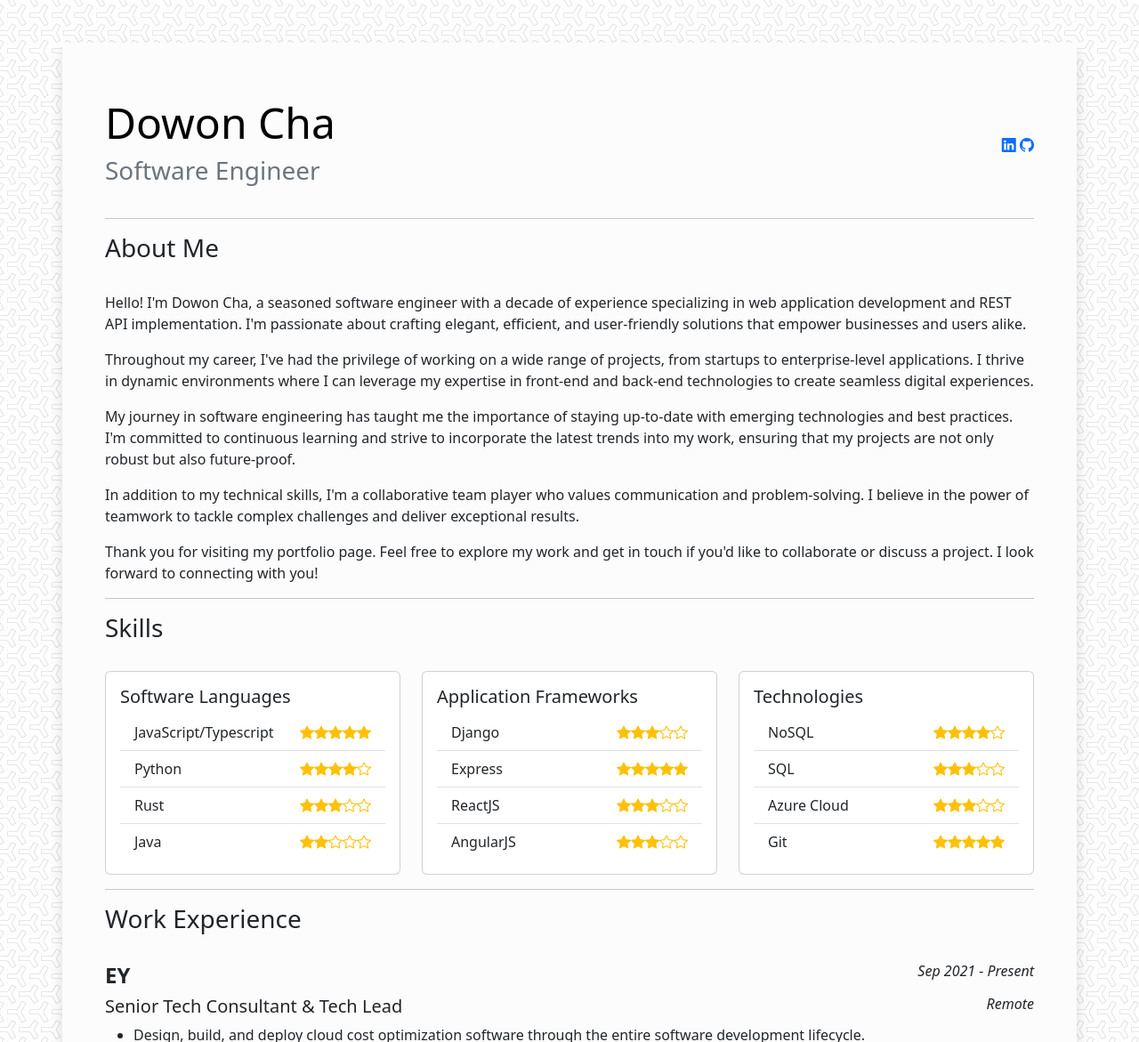
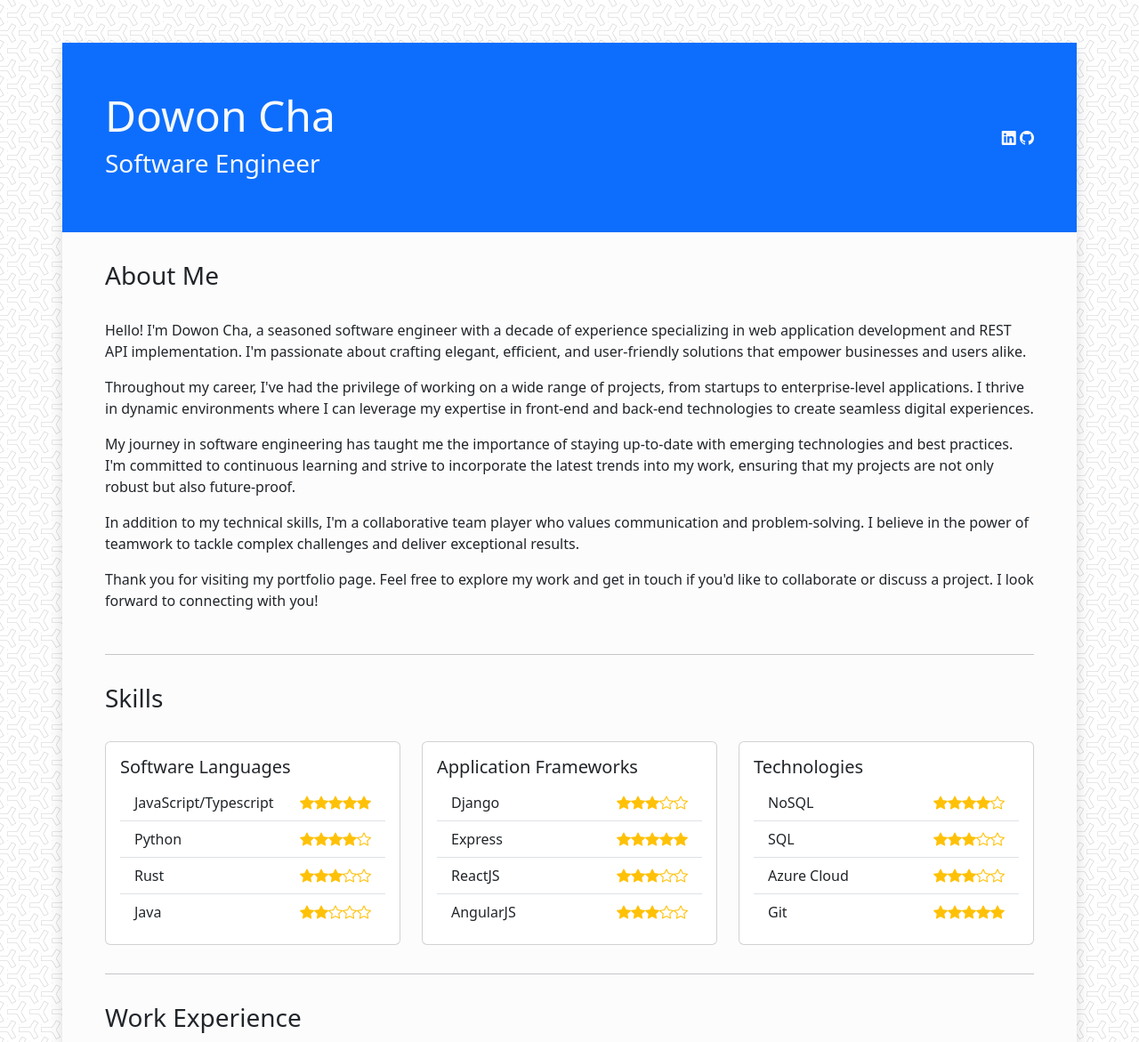
Before and after one commit to dowoncha/dowoncha.github.io, a plain HTML site: page index.html in a window 1280 px wide. Shown: the top 1171 px of the page at 89% size. Drawn offline with nearby package versions, Linux system fonts and the light colour scheme.

Commit message:
add some color

```diff
--- a/index.html
+++ b/index.html
@@ -16,23 +16,22 @@
     />
   </head>
   <body class="bg-y-so-serious">
-    <div class="container bg-light-subtle mt-5 shadow p-5">
-      <header class="navbar">
+    <div class="container bg-light-subtle mt-5 shadow p-0">
+      <header class="navbar bg-primary text-white p-5 mb-3">
         <span class="navbar-brand"
-          ><h1 class="display-5">Dowon Cha</h1>
-          <h3 class="text-secondary">Software Engineer</h3>
+          ><h1 class="display-5 text-light">Dowon Cha</h1>
+          <h3 class="text-light">Software Engineer</h3>
         </span>
         <div>
           <a href="https://www.linkedin.com/in/dowoncha/" class="icon-link"
-            ><i class="bi-linkedin"></i
+            ><i class="bi-linkedin text-light"></i
           ></a>
           <a href="https://www.github.com/dowoncha" class="icon-link"
-            ><i class="bi-github"></i
+            ><i class="bi-github text-light"></i
           ></a>
         </div>
       </header>
-      <hr />
-      <section>
+      <section class="px-5 py-3">
         <h3>About Me</h3>
         <br />
         <p>
@@ -67,8 +66,8 @@
           look forward to connecting with you!
         </p>
       </section>
-      <hr />
-      <section>
+      <hr class="mx-5"/>
+      <section class="px-5 py-3">
         <h3>Skills</h3>
         <br />
         <div class="row">
@@ -222,8 +221,8 @@
           </div>
         </div>
       </section>
-      <hr />
-      <section>
+      <hr class="mx-5"/>
+      <section class="px-5 py-3">
         <h3>Work Experience</h3>
         <br />
         <section class="pb-3">
@@ -338,7 +337,7 @@
             <li>Setup and maintain project’s CI/CD pipelines for devops</li>
           </ul>
         </section>
-        <section class="pb-3">
+        <section >
           <h4>
             <b>Infosys</b
             ><span class="float-end"
@@ -366,8 +365,8 @@
           </ul>
         </section>
       </section>
-      <hr />
-      <section class="pb-3">
+      <hr class="mx-5"/>
+      <section class="px-5 py-3">
         <h3>Education</h3>
         <br />
         <h5>
@@ -376,8 +375,8 @@
         </h5>
         <h5>Bachelor of Science in Computer Science and Mathematics</h5>
       </section>
-      <hr />
-      <section>
+      <hr class="mx-5"/>
+      <section class="px-5 py-3">
         <h3>Contact Me</h3>
         <br />
         <form action="https://formspree.io/f/mjvnbvey" method="POST">
```
